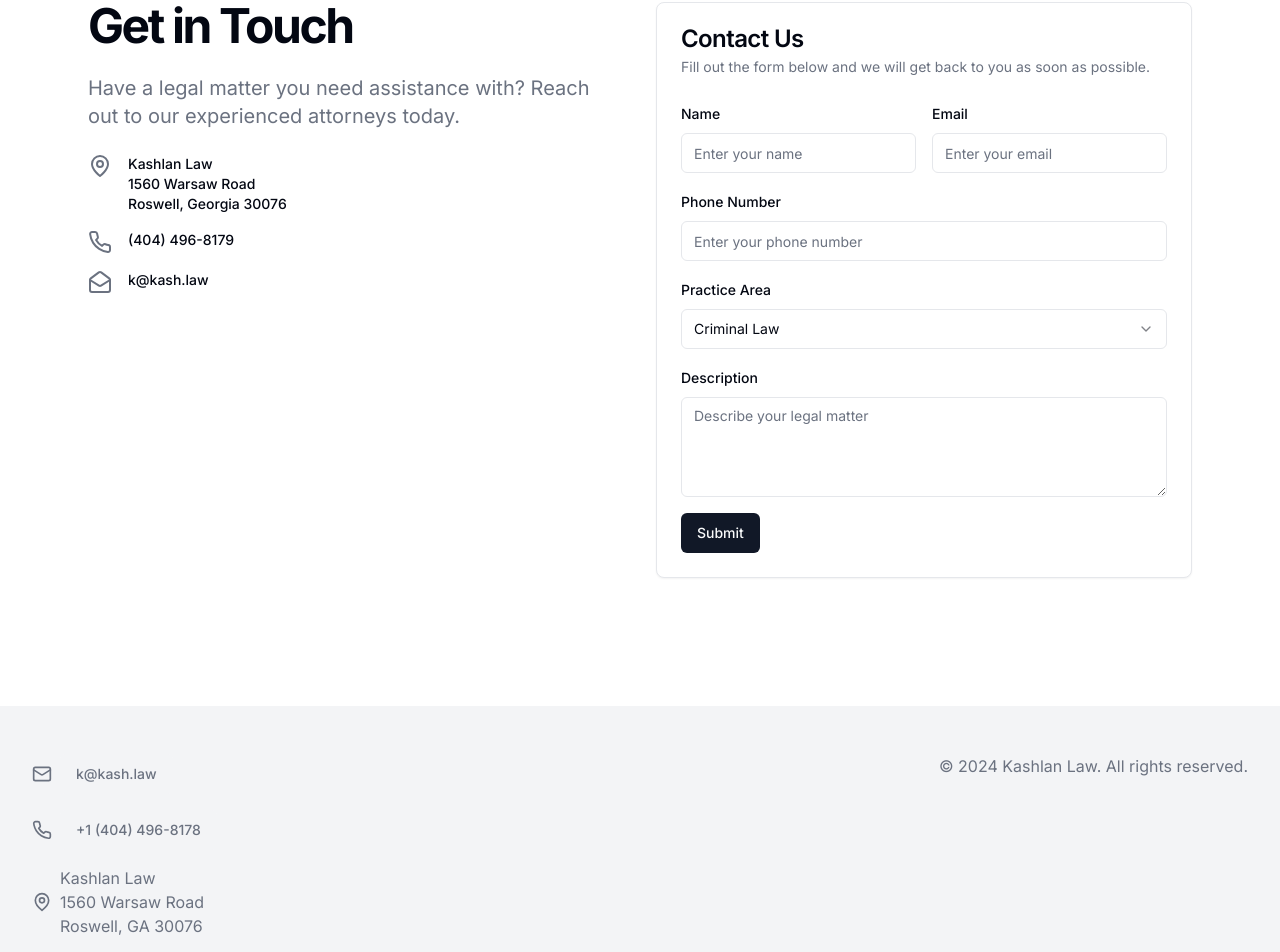
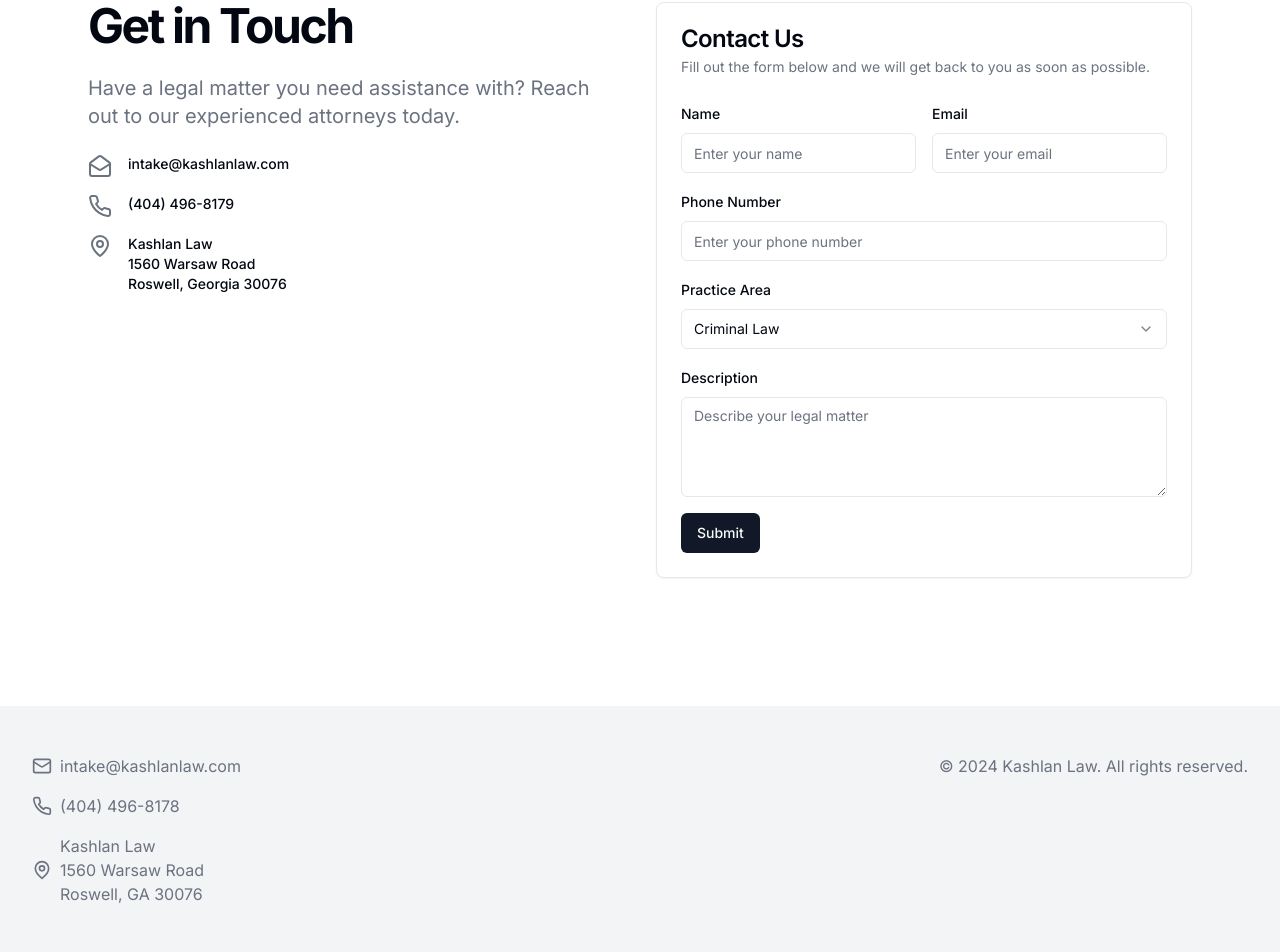
Before and after one commit to ra8200/kashlan-law, a Next.js app: page /contact in a window 1280 px wide. Shown: the part 191-1143 px from the top of the page. Built offline with nearby package versions, Linux system fonts and the light colour scheme.

Commit message:
email update

```diff
--- a/app/contact/page.tsx
+++ b/app/contact/page.tsx
@@ -13,6 +13,20 @@
             Have a legal matter you need assistance with? Reach out to our experienced attorneys today.
           </p>
           <div className="space-y-4">
+          <div className="flex gap-4">
+              <MailOpenIcon className="h-6 w-6 text-muted-foreground" />
+              <a
+                onClick={() => window.location.href = 'mailto:intake@kashlanlaw.com'}
+                className="text-sm font-medium"
+              >
+                intake@kashlanlaw.com
+              </a>
+            </div>
+            <div className="flex gap-4">
+              <PhoneIcon className="h-6 w-6 text-muted-foreground" />
+              <a href="+14044968178" className="text-sm font-medium">
+                (404) 496-8179</a>
+            </div>
             <div className="flex gap-4">
               <MapPinIcon className="h-6 w-6 text-muted-foreground" />
               <a
@@ -26,19 +40,6 @@
                 Roswell, Georgia 30076
               </a>
             </div>
-            <div className="flex gap-4">
-              <PhoneIcon className="h-6 w-6 text-muted-foreground" />
-              <a href="+14044968178" className="text-sm font-medium">(404) 496-8179</a>
-            </div>
-            <div className="flex gap-4">
-              <MailOpenIcon className="h-6 w-6 text-muted-foreground" />
-              <a
-                href="k@kash.law"
-                className="text-sm font-medium"
-              >
-                k@kash.law
-              </a>
-            </div>
           </div>
         </div>
         <ContactForm />
--- a/components/Footer.tsx
+++ b/components/Footer.tsx
@@ -10,21 +10,21 @@
         <div className="flex flex-col items-start gap-4">
           <div className="flex items-center gap-2">
             <MailIcon className="h-5 w-5 text-muted-foreground" />
-            <Button
-              onClick={() => window.location.href = 'mailto:k@kash.law'}
+            <a
+              onClick={() => window.location.href = 'mailto:intake@kashlanlaw.com'}
               className="text-muted-foreground hover:underline bg-muted"
             >
-              k@kash.law
-            </Button>
+              intake@kashlanlaw.com
+            </a>
           </div>
           <div className="flex items-center gap-2">
             <PhoneIcon className="h-5 w-5 text-muted-foreground" />
-            <Button
+            <a
               onClick={() => window.location.href = 'tel:+14044968178'}
               className="text-muted-foreground hover:underline bg-muted"
             >
-              +1 (404) 496-8178
-            </Button>
+            (404) 496-8178
+            </a>
           </div>
           <div className="flex items-center gap-2">
             <MapPinIcon className="h-5 w-5 text-muted-foreground" />
--- a/pages/api/contact.ts
+++ b/pages/api/contact.ts
@@ -16,7 +16,7 @@
     try {
       await transporter.sendMail({
           from: email,
-          to: process.env.EMAIL_ACCOUNT,
+          to: "intake@kashlanlaw.com",
           subject: `${practiceArea} , ${name} has submitted an inquiry.`,
           html: `
             <strong>${practiceArea}</strong>
```
